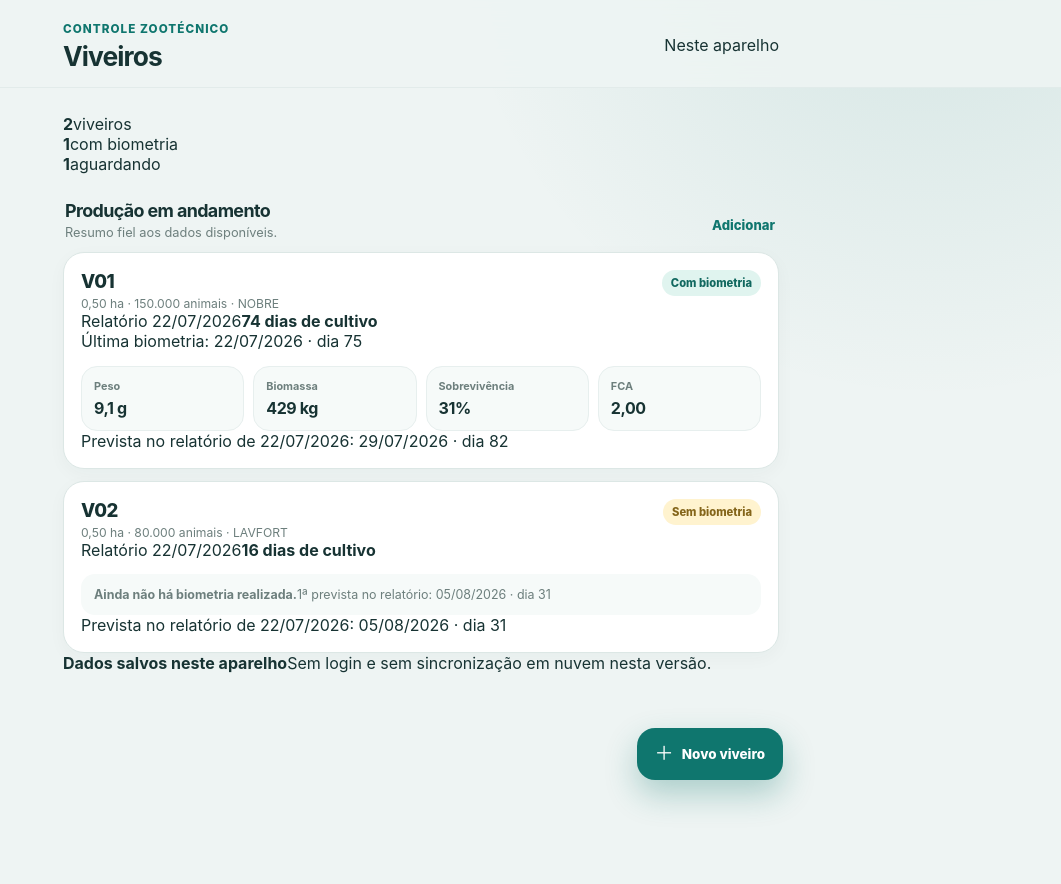
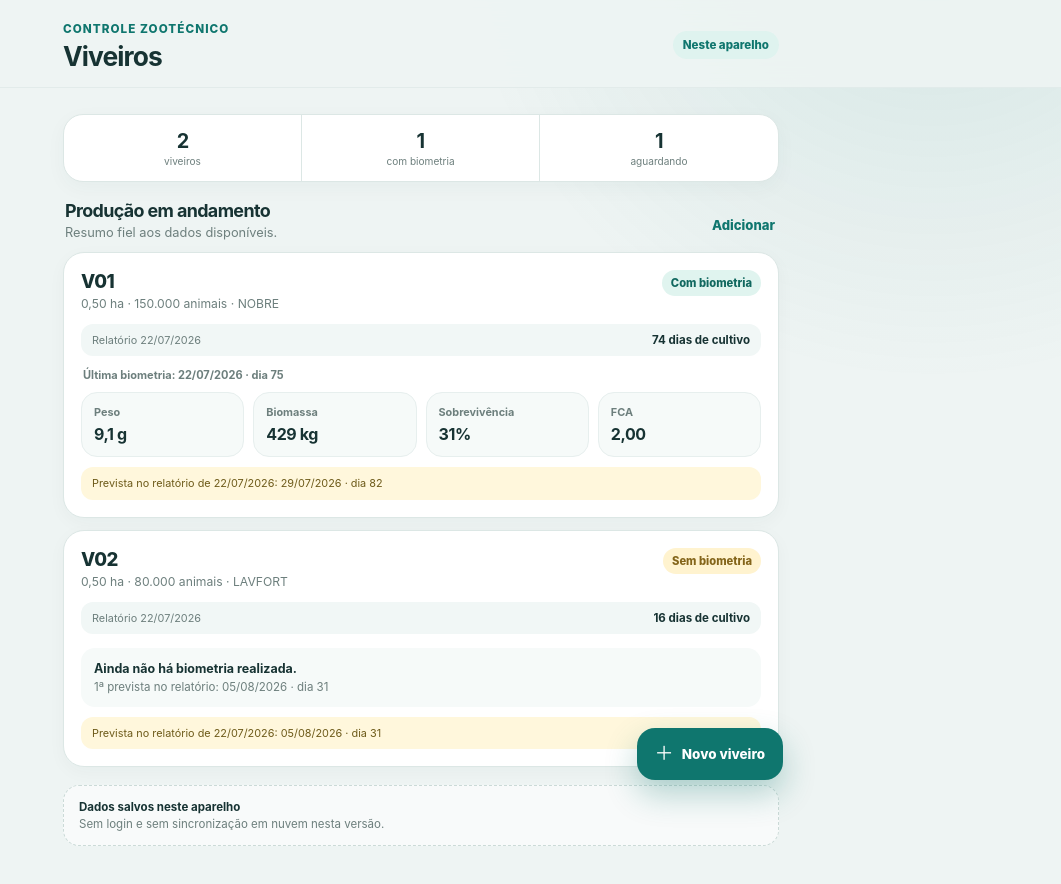
Before and after one commit to Georlan/ViveiroDaniel, a React (Vite) app: page / in a window 1280 px wide. Shown: the top 884 px of the page, without its empty margins (219-1280 px from the left). Before the commit the page ends 813 px from the top, so only its background shows below. Built offline with nearby package versions, Linux system fonts and the light colour scheme.

Commit message:
style: make report status and V02 planning easier to scan

```diff
--- a/src/styles.css
+++ b/src/styles.css
@@ -828,3 +828,402 @@ input:focus-visible {
     grid-template-columns: repeat(2, minmax(0, 1fr));
   }
 }
+
+
+/* UX v2: fidelidade ao relatório e uso mobile mais direto */
+.device-badge {
+  display: inline-flex;
+  align-items: center;
+  padding: 7px 10px;
+  color: var(--primary);
+  background: var(--primary-soft);
+  border-radius: 999px;
+  font-size: 0.72rem;
+  font-weight: 850;
+}
+
+.summary-bar {
+  display: grid;
+  grid-template-columns: repeat(3, minmax(0, 1fr));
+  overflow: hidden;
+  background: var(--surface);
+  border: 1px solid var(--line);
+  border-radius: 20px;
+  box-shadow: 0 6px 20px rgba(28, 70, 66, 0.04);
+}
+
+.summary-bar > div {
+  min-width: 0;
+  padding: 14px 10px;
+  text-align: center;
+  border-right: 1px solid var(--line);
+}
+
+.summary-bar > div:last-child {
+  border-right: 0;
+}
+
+.summary-bar strong {
+  display: block;
+  font-size: 1.24rem;
+  letter-spacing: -0.04em;
+}
+
+.summary-bar span {
+  display: block;
+  margin-top: 2px;
+  color: var(--muted);
+  font-size: 0.63rem;
+  line-height: 1.2;
+}
+
+.compact-heading {
+  margin-top: 18px;
+}
+
+.report-context {
+  display: flex;
+  align-items: center;
+  justify-content: space-between;
+  gap: 10px;
+  margin-top: 13px;
+  padding: 9px 11px;
+  background: #f1f7f6;
+  border-radius: 12px;
+  color: var(--muted);
+  font-size: 0.68rem;
+}
+
+.report-context strong {
+  color: var(--ink);
+  font-size: 0.72rem;
+}
+
+.latest-label {
+  margin: 12px 2px -5px;
+  color: var(--muted);
+  font-size: 0.69rem;
+  font-weight: 700;
+}
+
+.empty-inline {
+  display: grid;
+  gap: 4px;
+}
+
+.empty-inline strong {
+  color: var(--ink);
+  font-size: 0.78rem;
+}
+
+.empty-inline span {
+  color: var(--muted);
+  font-size: 0.72rem;
+}
+
+.planned-inline {
+  margin-top: 10px;
+  padding: 9px 11px;
+  color: #6e5b1a;
+  background: #fff7dc;
+  border-radius: 12px;
+  font-size: 0.68rem;
+  line-height: 1.35;
+}
+
+.storage-note {
+  display: grid;
+  gap: 3px;
+  margin-top: 18px;
+  padding: 14px 15px;
+  color: var(--muted);
+  background: rgba(255,255,255,0.58);
+  border: 1px dashed #cbdad7;
+  border-radius: 16px;
+  font-size: 0.72rem;
+}
+
+.storage-note strong {
+  color: var(--ink);
+}
+
+.report-summary-card {
+  display: flex;
+  align-items: center;
+  justify-content: space-between;
+  gap: 14px;
+  padding: 17px;
+  background: var(--surface);
+  border: 1px solid var(--line);
+  border-radius: 20px;
+  box-shadow: 0 5px 18px rgba(28, 70, 66, 0.035);
+}
+
+.report-summary-card h2 {
+  margin: 4px 0 0;
+  font-size: 1.2rem;
+  letter-spacing: -0.03em;
+}
+
+.report-summary-card p {
+  margin: 4px 0 0;
+  color: var(--muted);
+  font-size: 0.76rem;
+}
+
+.summary-orb {
+  display: grid;
+  place-items: center;
+  flex: 0 0 76px;
+  min-height: 66px;
+  padding: 9px;
+  color: var(--primary);
+  background: var(--primary-soft);
+  border-radius: 16px;
+  text-align: center;
+}
+
+.summary-orb strong {
+  font-size: 1.1rem;
+}
+
+.summary-orb span {
+  margin-top: -2px;
+  font-size: 0.58rem;
+  line-height: 1.05;
+}
+
+.facts-grid {
+  display: grid;
+  grid-template-columns: repeat(2, minmax(0, 1fr));
+  gap: 8px;
+}
+
+.fact {
+  min-width: 0;
+  padding: 12px;
+  background: var(--surface);
+  border: 1px solid var(--line);
+  border-radius: 14px;
+}
+
+.fact span {
+  display: block;
+  color: var(--muted);
+  font-size: 0.62rem;
+}
+
+.fact strong {
+  display: block;
+  margin-top: 4px;
+  overflow: hidden;
+  font-size: 0.8rem;
+  text-overflow: ellipsis;
+  white-space: nowrap;
+}
+
+.next-action-card {
+  display: flex;
+  align-items: center;
+  justify-content: space-between;
+  gap: 14px;
+  margin-top: 14px;
+  padding: 14px 15px;
+  color: #5c4c17;
+  background: #fff8df;
+  border: 1px solid #f1e2a4;
+  border-radius: 17px;
+}
+
+.next-action-card > div {
+  display: grid;
+  gap: 3px;
+}
+
+.next-action-card .eyebrow {
+  color: #8a6b09;
+}
+
+.next-action-card strong {
+  font-size: 0.83rem;
+}
+
+.next-action-card p {
+  margin: 0;
+  font-size: 0.75rem;
+}
+
+.secondary-button {
+  flex: 0 0 auto;
+  min-height: 38px;
+  padding: 0 12px;
+  color: #6f5607;
+  background: rgba(255,255,255,0.75);
+  border: 1px solid #e6d58a;
+  border-radius: 11px;
+  cursor: pointer;
+  font-size: 0.72rem;
+  font-weight: 850;
+}
+
+.scheduled-highlight {
+  margin: 0 auto 16px;
+  padding: 10px 12px;
+  color: #6f5a14;
+  background: #fff7dc;
+  border-radius: 12px;
+  font-size: 0.75rem;
+}
+
+.planning-card,
+.calculation-details {
+  margin-top: 18px;
+  background: var(--surface);
+  border: 1px solid var(--line);
+  border-radius: 17px;
+}
+
+.planning-card summary,
+.calculation-details summary {
+  list-style: none;
+  cursor: pointer;
+}
+
+.planning-card summary::-webkit-details-marker,
+.calculation-details summary::-webkit-details-marker {
+  display: none;
+}
+
+.planning-card summary {
+  display: flex;
+  align-items: center;
+  justify-content: space-between;
+  gap: 12px;
+  padding: 14px 15px;
+}
+
+.planning-card summary > span:first-child {
+  display: grid;
+  gap: 2px;
+}
+
+.planning-card summary strong {
+  font-size: 0.8rem;
+}
+
+.planning-card summary small,
+.planning-card summary > span:last-child {
+  color: var(--muted);
+  font-size: 0.67rem;
+}
+
+.planning-list {
+  display: grid;
+  grid-template-columns: repeat(2, minmax(0, 1fr));
+  gap: 1px;
+  overflow: hidden;
+  margin: 0 12px 12px;
+  background: var(--line);
+  border: 1px solid var(--line);
+  border-radius: 12px;
+}
+
+.planning-list > div {
+  display: flex;
+  justify-content: space-between;
+  gap: 8px;
+  padding: 9px 10px;
+  background: var(--surface-soft);
+  font-size: 0.68rem;
+}
+
+.planning-list span {
+  color: var(--muted);
+}
+
+.calculation-details {
+  padding: 0;
+}
+
+.calculation-details summary {
+  padding: 14px 15px;
+  color: var(--primary);
+  font-size: 0.75rem;
+  font-weight: 850;
+}
+
+.calculation-details p {
+  margin: 0;
+  padding: 0 15px 15px;
+  color: var(--muted);
+  font-size: 0.72rem;
+  line-height: 1.5;
+}
+
+.planned-date-button {
+  display: grid;
+  gap: 3px;
+  width: 100%;
+  padding: 12px 13px;
+  text-align: left;
+  color: #66520e;
+  background: #fff8df;
+  border: 1px solid #ead991;
+  border-radius: 14px;
+  cursor: pointer;
+}
+
+.planned-date-button span {
+  font-size: 0.65rem;
+  font-weight: 700;
+}
+
+.planned-date-button strong {
+  font-size: 0.82rem;
+}
+
+.planned-date-button small {
+  color: #8a6b09;
+  font-size: 0.65rem;
+  font-weight: 800;
+}
+
+.form-error {
+  padding: 10px 12px;
+  color: #8d2b24;
+  background: #fff0ee;
+  border: 1px solid #f2c8c3;
+  border-radius: 12px;
+  font-size: 0.72rem;
+  line-height: 1.4;
+}
+
+@media (min-width: 640px) {
+  .facts-grid {
+    grid-template-columns: repeat(3, minmax(0, 1fr));
+  }
+
+  .planning-list {
+    grid-template-columns: repeat(3, minmax(0, 1fr));
+  }
+}
+
+@media (max-width: 360px) {
+  .summary-bar span {
+    font-size: 0.58rem;
+  }
+
+  .report-context {
+    align-items: flex-start;
+    flex-direction: column;
+  }
+
+  .next-action-card {
+    align-items: flex-start;
+    flex-direction: column;
+  }
+
+  .planning-list {
+    grid-template-columns: 1fr;
+  }
+}
```
